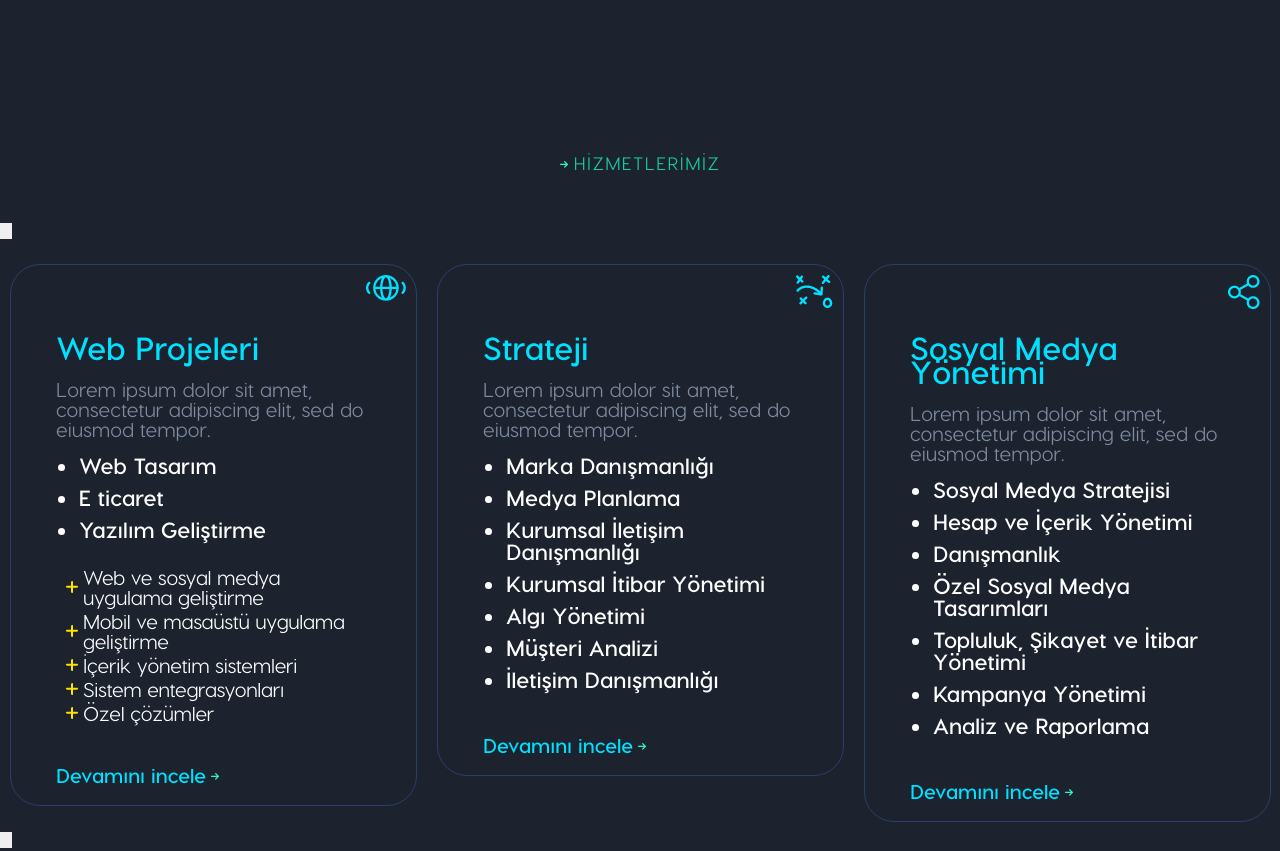
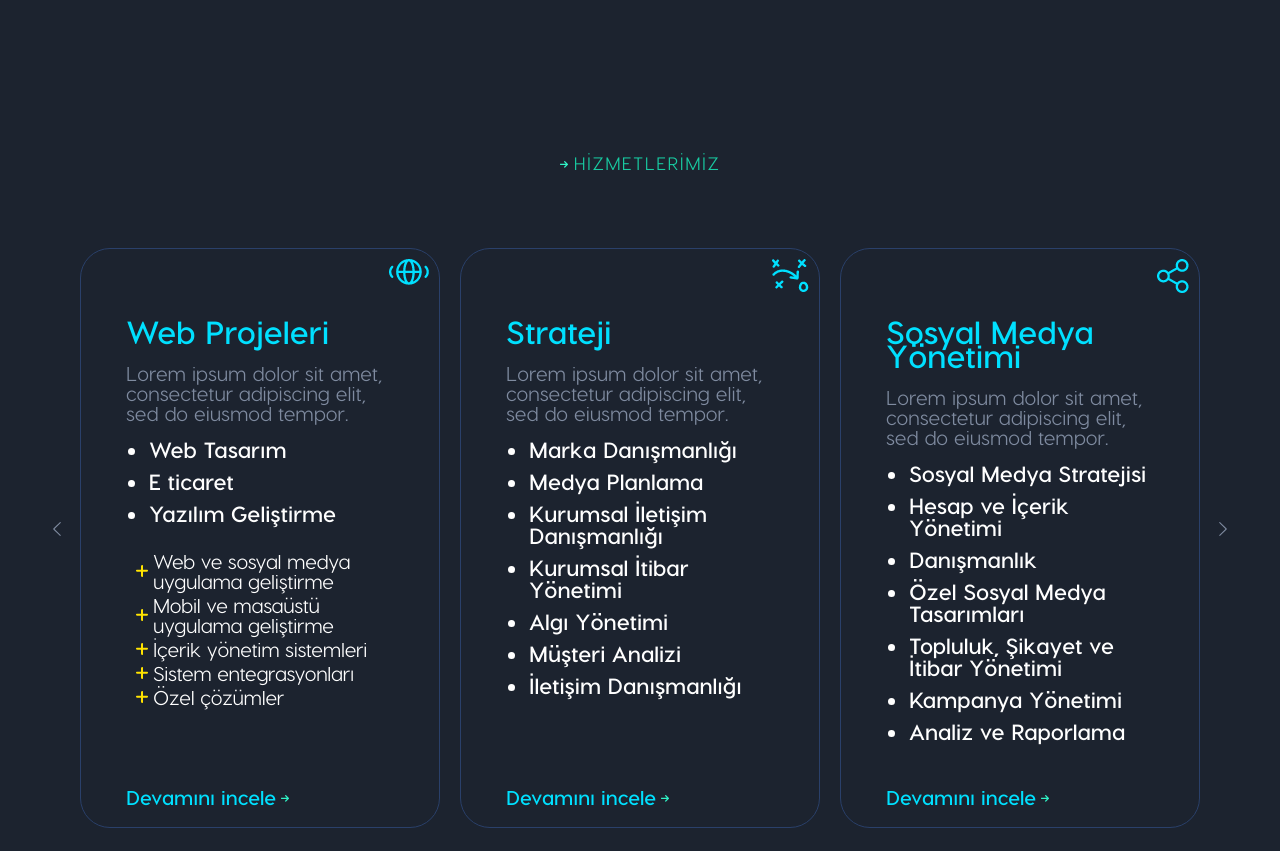
Before and after one commit to imyilmaz/soho-medya, a plain HTML site: page index.html in a window 1280 px wide. Shown: the part 1201-2052 px from the top of the page. Drawn offline with Linux system fonts and the light colour scheme.

Commit message:
slider-arrow-ve accordion-button-tamamlandı

```diff
--- a/css/soho-medya-e4c16f.webflow.css
+++ b/css/soho-medya-e4c16f.webflow.css
@@ -448,6 +448,7 @@ body{font-family: 'Visbycf';}
 .main-button.button-slider.slide-2 {
   opacity: 0;
 }
+
 
 .main-button.about-button {
   display: -webkit-box;
@@ -609,10 +610,17 @@ body{font-family: 'Visbycf';}
   width: 33%;
 }
 
+.slick-track{ height: 580px; }
+.slick-next { right: -40px;}
+.slick-prev { left: -40px;}
+.slick-next svg{ height: 14px; width: 14px; }
+.slick-prev svg{ height: 14px; width: 14px; }
+.slick-arrow{ padding: 20px; background: transparent; color: #7F8BA0; position: absolute; top:50%; border: 0; transform: translateY(-50%); }
+
 .slider {
 
   width: 100%;
-  height: 592px;
+  height: 100%;
   padding-top: 25px;
   padding-bottom: 25px;
   background-color: transparent;
@@ -632,6 +640,16 @@ body{font-family: 'Visbycf';}
   background-color: #c28a8a;
 }
 
+
+.container-slider {
+  width: 1730px;
+  max-width: 100%;
+  padding: 0 70px;
+  margin-right: auto;
+  margin-left: auto;
+}
+
+
 .container-fluid {
   max-width: 1590px;
   margin-right: auto;
@@ -645,6 +663,9 @@ body{font-family: 'Visbycf';}
 .container-fluid.container-1400 {
   max-width: 1400px;
 }
+
+.accordion-header{ position: relative;}
+.p-absolute { position: absolute; top: 50%; right: 0; transform: translate(-50% , -50%);}
 
 .service-content {
   position: relative;
--- a/index.html
+++ b/index.html
@@ -118,7 +118,7 @@
     </div>
   </main>
   <div class="service-content">
-    <section class="container-fluid w-container">
+    <section class="container-slider w-container">
       <div class="service-text services-padding"><img src="images/right-arrow.png" loading="lazy" alt="" class="arrow-lr right-m">
         <h3 class="content-heading">HİZMETLERİMİZ</h3>
       </div>
```
Also changed, not shown: services.html (+4 -3 lines).
